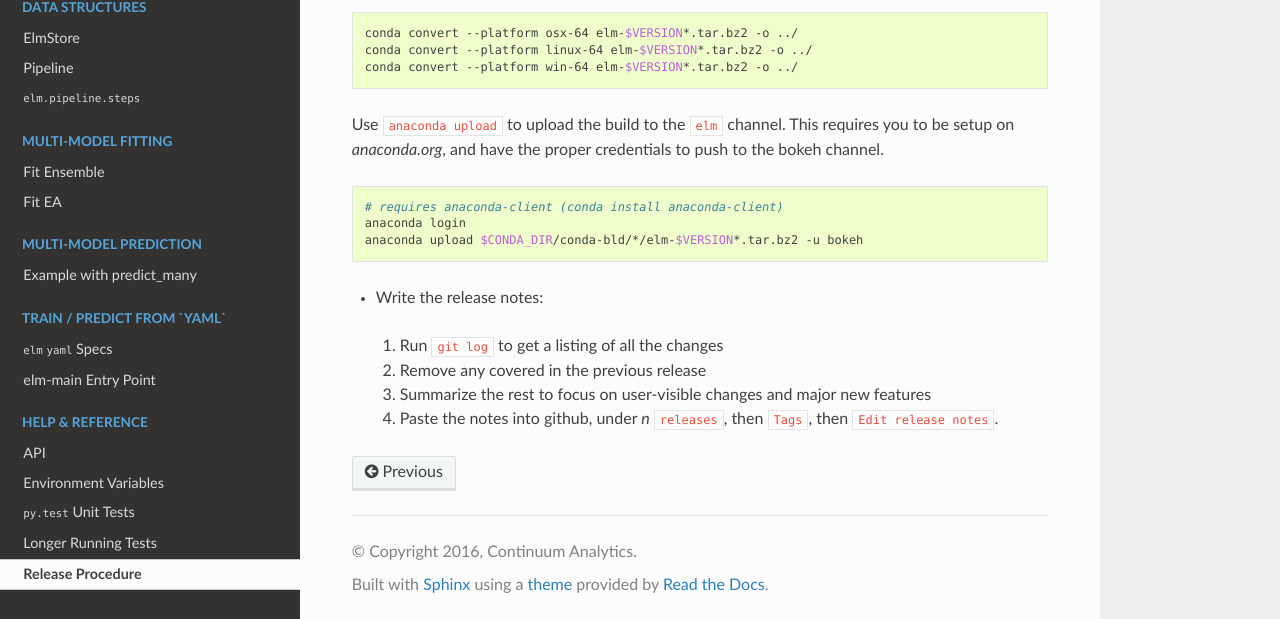
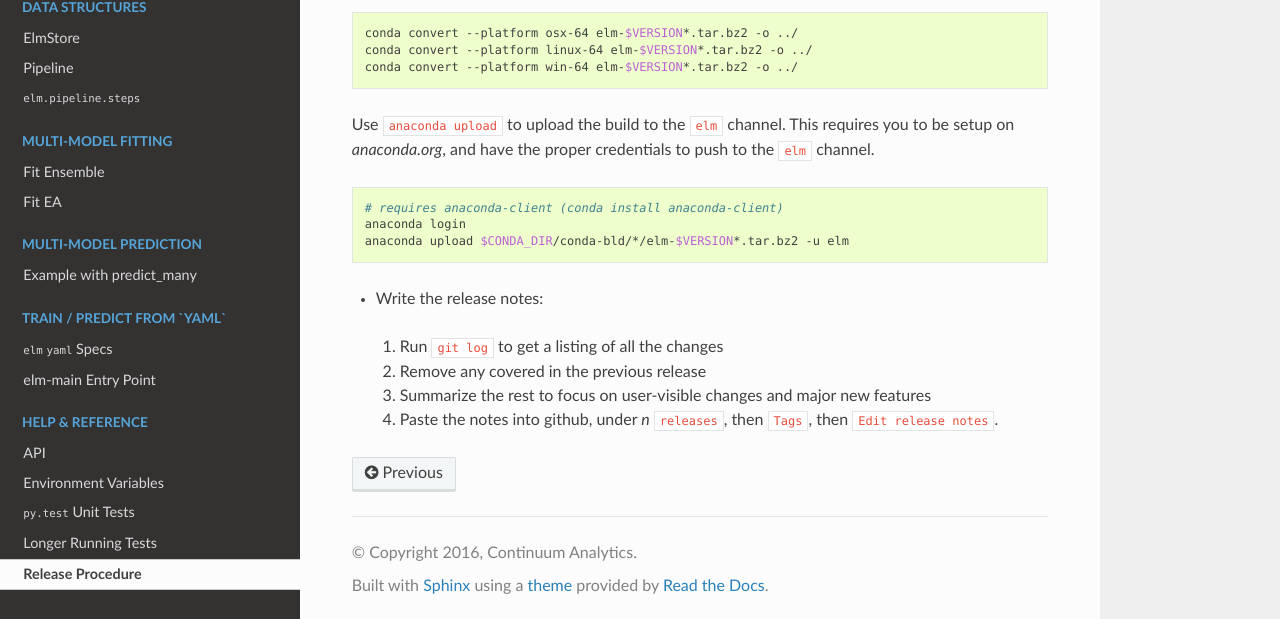
Before and after one commit to ContinuumIO/elm, a Sphinx documentation site: the page built from docs/source/release.rst, in a window 1280 px wide and 900 px high, scrolled down 577 px. Shown: the part 278-897 px from the top of the window. Built offline with Sphinx 7.4.7 and the Read the Docs theme 2.0.0, drawn with Linux system fonts in a browser that asks for light colours; pages that are not in the unit, such as notebooks, are missing from menus.

Commit message:
Change bokeh user in release notes to elm

```diff
--- a/docs/source/release.rst
+++ b/docs/source/release.rst
@@ -48,13 +48,13 @@ the platform you're currently on):
 
 Use ``anaconda upload`` to upload the build to the ``elm`` channel. This requires
 you to be setup on `anaconda.org`, and have the proper credentials to push to
-the bokeh channel.
+the ``elm`` channel.
 
 .. code-block:: bash
 
     # requires anaconda-client (conda install anaconda-client)
     anaconda login
-    anaconda upload $CONDA_DIR/conda-bld/*/elm-$VERSION*.tar.bz2 -u bokeh
+    anaconda upload $CONDA_DIR/conda-bld/*/elm-$VERSION*.tar.bz2 -u elm
 
 - Write the release notes:
 
```
